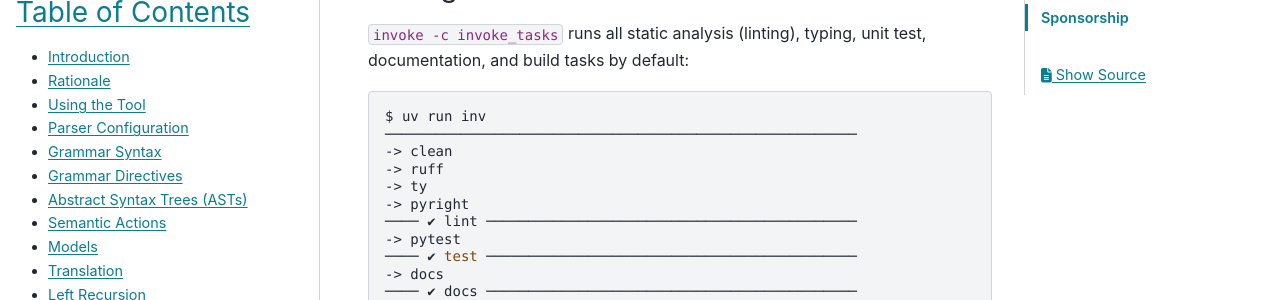
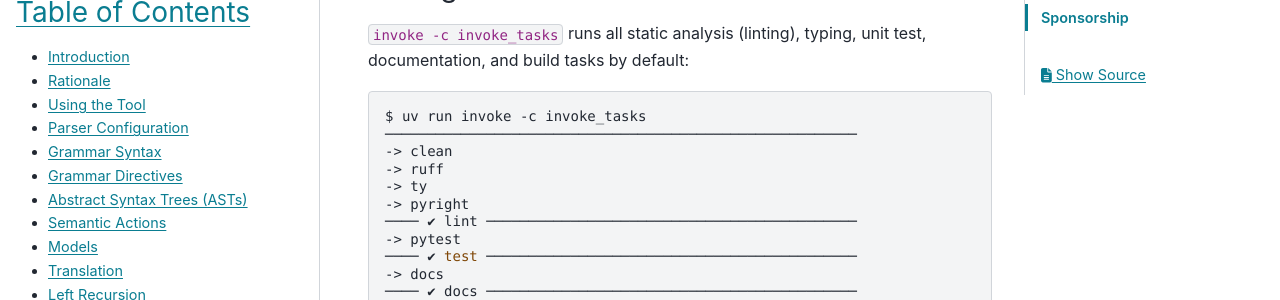
Before and after one commit to neogeny/TatSu, a Sphinx documentation site: the page built from docs/contributing.rst, in a window 1280 px wide and 900 px high, scrolled down 2210 px. Shown: the part 152-452 px from the top of the window. Built offline with Sphinx 7.4.7 and the PyData theme 0.15.4, drawn with Linux system fonts in a browser that asks for light colours; pages that are not in the unit, such as notebooks, are missing from menus; the version number is read from the project's files by our own code.

Commit message:
[docs] minor fixes

```diff
--- a/docs/CONTRIBUTING.rst
+++ b/docs/CONTRIBUTING.rst
@@ -114,7 +114,7 @@ documentation, and build tasks by default:
 
 .. code:: bash
 
-    $ uv run inv
+    $ uv run invoke -c invoke_tasks
     ────────────────────────────────────────────────────────
     -> clean
     -> ruff
--- a/docs/contributing.rst
+++ b/docs/contributing.rst
@@ -114,7 +114,7 @@ documentation, and build tasks by default:
 
 .. code:: bash
 
-    $ uv run inv
+    $ uv run invoke -c invoke_tasks
     ────────────────────────────────────────────────────────
     -> clean
     -> ruff
--- a/docs/links.rst
+++ b/docs/links.rst
@@ -8,8 +8,6 @@
 
 .. _ANTLR: http://www.antlr.org/
 .. _AST: http://en.wikipedia.org/wiki/Abstract_syntax_tree
-.. _AST: http://en.wikipedia.org/wiki/Abstract_syntax_tree
-.. _Abstract Syntax Tree: http://en.wikipedia.org/wiki/Abstract_syntax_tree
 .. _Abstract Syntax Tree: http://en.wikipedia.org/wiki/Abstract_syntax_tree
 .. _Algol W: http://en.wikipedia.org/wiki/Algol_W
 .. _Algorithms + Data Structures = Programs: http://www.amazon.com/Algorithms-Structures-Prentice-Hall-Automatic-Computation/dp/0130224189/
@@ -30,7 +28,6 @@
 .. _Japanese: http://en.wikipedia.org/wiki/Japanese_grammar
 .. _Java: https://en.wikipedia.org/wiki/Java
 .. _KLOC: http://en.wikipedia.org/wiki/KLOC
-.. _Keywords: https://en.wikipedia.org/wiki/Reserved_word
 .. _LICENSE: LICENSE
 .. _LL(1): http://en.wikipedia.org/wiki/LL(1)
 .. _MediaWiki: http://www.mediawiki.org/wiki/MediaWiki
```
